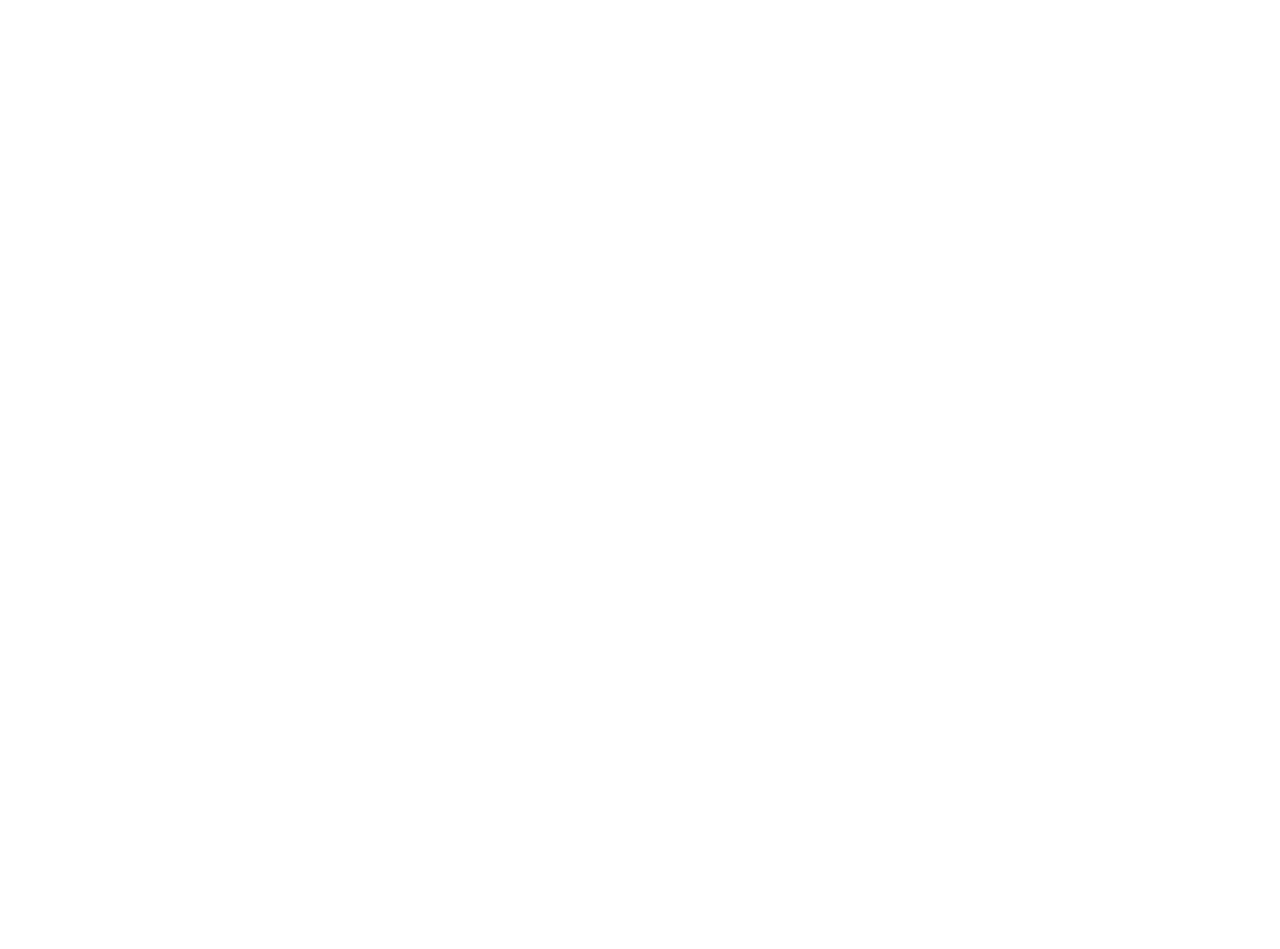
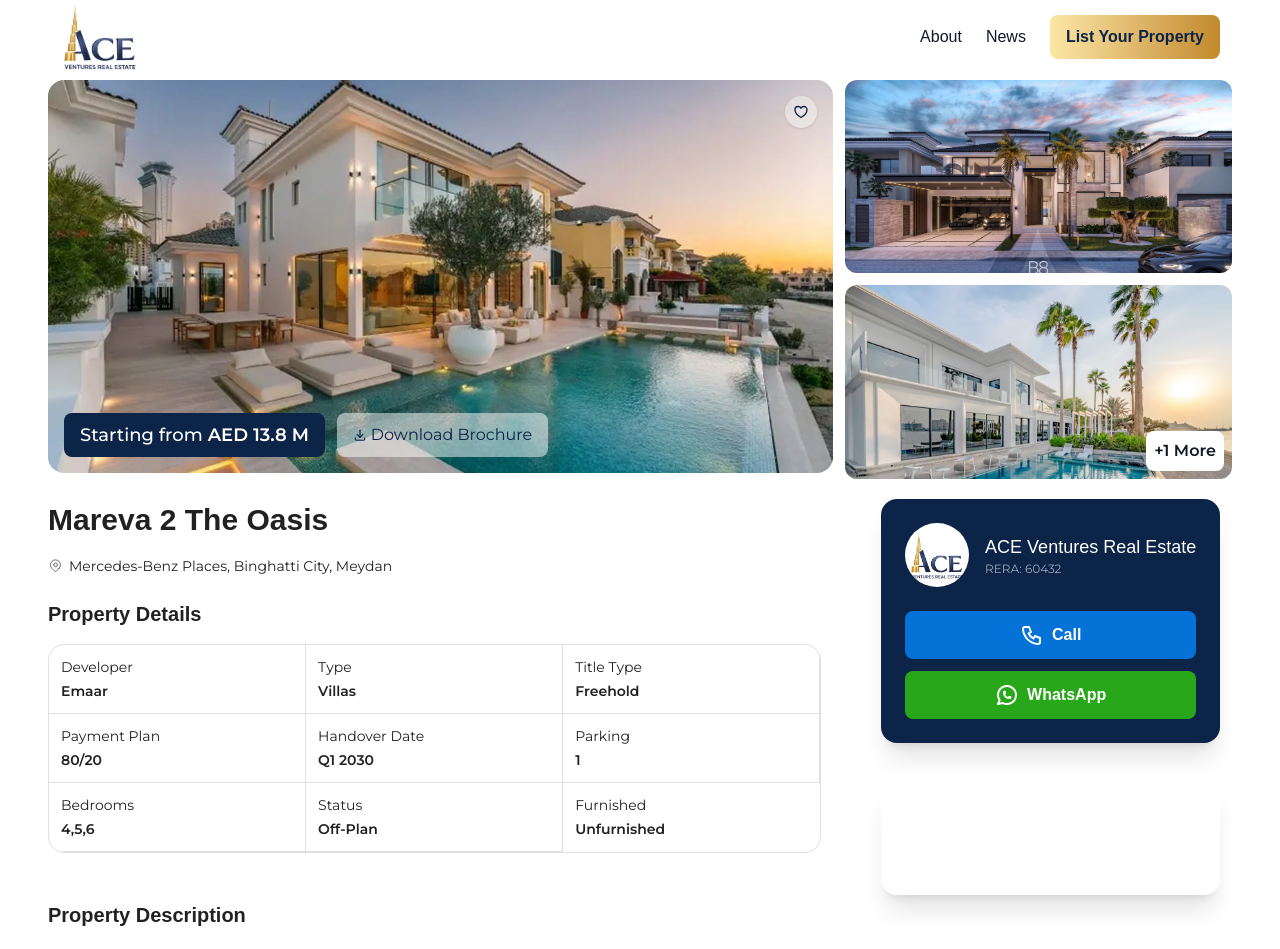
Before and after one commit to Mentoforce/ace-frontend, a Next.js app: page /en-gb/property/mareva2-the-oasis in a window 1280 px wide. Before the commit this address had no page. Shown: the top 949 px of the page. Before the commit the page ends 800 px from the top, so only its background shows below. Built offline with nearby package versions, Linux system fonts and the light colour scheme; a web font is replaced by a local one.

Commit message:
changes 3

```diff
--- a/src/mock/properties.ts
+++ b/src/mock/properties.ts
@@ -449,13 +449,13 @@
   },
   {
     _id: "2",
-    slug: "vision-simplex-tower-A",
+    slug: "mareva2-the-oasis",
 
-    price: "1.3M",
+    price: "13.8 M",
     currency: "AED",
 
-    area: 385,
-    bedrooms: "Studio, 1-3",
+    area: 7257,
+    bedrooms: "4,5,6",
     bathrooms: "",
     // handover: "Ready",
     status: "off_plan",
@@ -468,13 +468,13 @@
       "/featuredprop/b.jpg",
     ],
     details: [
-      { label: "Developer", value: "Binghatti Developers" },
-      { label: "Type", value: "Apartments" },
+      { label: "Developer", value: "Emaar" },
+      { label: "Type", value: "Villas" },
       { label: "Title Type", value: "Freehold" },
-      { label: "Payment Plan", value: "70/30" },
-      { label: "Handover Date", value: "Q2 2028" },
+      { label: "Payment Plan", value: "80/20" },
+      { label: "Handover Date", value: "Q1 2030" },
       { label: "Parking", value: "1" },
-      { label: "Bedrooms", value: "Studio, 1-3" },
+      { label: "Bedrooms", value: "4,5,6" },
       { label: "Status", value: "Off-Plan" },
       { label: "Furnished", value: "Unfurnished" },
     ],
@@ -489,56 +489,86 @@
       "Business Centre",
       "Security and Concierge",
     ],
-    payment_plan: [20, 50, 30],
+    payment_plan: [10, 70, 20],
     unit_types: [
       {
-        unit_type: "Apartment",
+        unit_type: "Villa",
         beds: [
           {
-            number: "Studio",
-            size_range: "385 Sqft",
+            number: "4 Beds",
+            size_range: "7257-7301 Sqft",
             types: [
               {
-                name: "Type 1",
-                area: "385",
-                price: "AED 1.3M",
+                name: "Type A",
+                area: "7257",
+                price: "-",
+                floor_plan: "/floorplans/1bed-754.jpg",
+              },
+              {
+                name: "Type B",
+                area: "7254",
+                price: "AED 13.8M",
+                floor_plan: "/floorplans/1bed-754.jpg",
+              },
+              {
+                name: "Type C",
+                area: "7301",
+                price: "-",
                 floor_plan: "/floorplans/1bed-754.jpg",
               },
             ],
           },
           {
-            number: "1 Bed",
-            size_range: "632 Sqft",
+            number: "5 Beds",
+            size_range: "7965-10,363 Sqft",
             types: [
               {
-                name: "Type 1",
-                area: "632",
+                name: "Type A",
+                area: "7965",
+                price: "15.9M",
+                floor_plan: "/floorplans/2bed-1266.jpg",
+              },
+              {
+                name: "Type B",
+                area: "8101",
+                price: "-",
+                floor_plan: "/floorplans/2bed-1266.jpg",
+              },
+              {
+                name: "Type C",
+                area: "10398",
+                price: "-",
+                floor_plan: "/floorplans/2bed-1266.jpg",
+              },
+              {
+                name: "Type D",
+                area: "10290",
+                price: "-",
+                floor_plan: "/floorplans/2bed-1266.jpg",
+              },
+              {
+                name: "Type E",
+                area: "10363",
                 price: "-",
                 floor_plan: "/floorplans/2bed-1266.jpg",
               },
             ],
           },
           {
-            number: "2 Beds",
-            size_range: "992 Sqft",
+            number: "6 Beds",
+            size_range: "12986-12778 Sqft",
             types: [
               {
-                name: "Type 1",
-                area: "992",
+                name: "Type A",
+                area: "12986",
                 price: "-",
                 floor_plan: "/floorplans/3bed-2127.jpg",
               },
-            ],
-          },
-          {
-            number: "3 Beds",
-            size_range: "1321",
-            types: [
               {
-                name: "Type 1",
-                area: "1321",
-                price: "-",
-                floor_plan: "/floorplans/4bed-2771.jpg",
+                name: "Type B",
+                area: "12778",
+                price: "27.1M",
+                floor_plan: "/floorplans/3bed-2127.jpg",
               },
             ],
           },
@@ -548,9 +578,9 @@
     brochure: "",
     translations: {
       "en-gb": {
-        title: "Mareva",
+        title: "Mareva 2 The Oasis",
         description:
-          "Vision Simplex Tower A is an upcoming residential development situated within Mercedes-Benz Places in Binghatti City, a prominent address in Meydan. Developed by Binghatti Properties, the project will offer a diverse collection of residential units thoughtfully designed to accommodate a range of lifestyle preferences and living requirements.\n\nThe development is planned to deliver a connected and well-balanced residential environment, with layouts that prioritize functionality and everyday comfort. Residents will have access to a swimming pool, a fully equipped gym, and a dedicated children’s play area, supporting both relaxation and active living within the community.\n\nStrategically positioned with convenient access to major road networks, including Al Khail Road (E44) and Sheikh Mohammed Bin Zayed Road (E311), the development ensures seamless connectivity across Meydan and the wider Dubai area.",
+          "Marèva 2 is an upcoming villa enclave within The Oasis by Emaar, set amidst palm-lined avenues, tranquil blue lagoons, and lush green surroundings. Developed by Emaar Properties, the project will feature an exclusive collection of 4, 5, and 6-bedroom villas designed with spacious open-plan layouts and private outdoor areas. The community’s natural setting is intended to foster a peaceful, breezy ambiance, complemented by scenic water views and landscaped walkways woven through verdant spaces.\n\nResidents will benefit from a comprehensive range of lifestyle amenities, including community parks and children’s playgrounds, dedicated jogging and cycling tracks, wellness and spa facilities, and sports courts. The development will also incorporate retail centres, schools, beaches, a clubhouse, swimming pools, and pocket parks, creating a well-rounded living environment. Convenient access to Sheikh Zayed Bin Hamdan Road (D54) and Emirates Road (E611) will ensure smooth connectivity to key destinations across Dubai.",
         location: "Mercedes-Benz Places, Binghatti City, Meydan",
       },
       ar: { title: "", description: "", location: "" },
```
